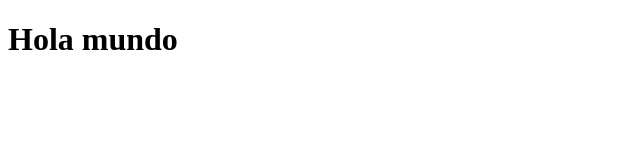
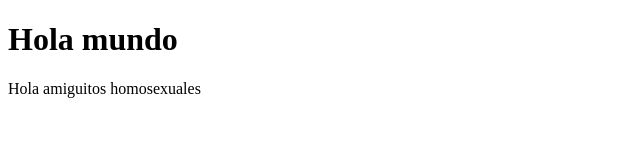
Before and after one commit to Kalitros/prueba, a plain HTML site: page index.html in a window 1280 px wide. Shown: the whole page, without its empty margins (0-640 px from the left). Drawn offline with Linux system fonts and the light colour scheme.

Commit message:
Actualizacion index.html
salude a mis amiguitos homosexuales

```diff
--- a/index.html
+++ b/index.html
@@ -5,8 +5,9 @@
     <meta name="viewport" content="width=device-width, initial-scale=1.0">
     <title>Titulo1</title>
 </head>
+
+<body>
 <h1> Hola mundo </h1>
-<body>
-
+<p>Hola amiguitos homosexuales</p>
 </body>
 </html>
```
